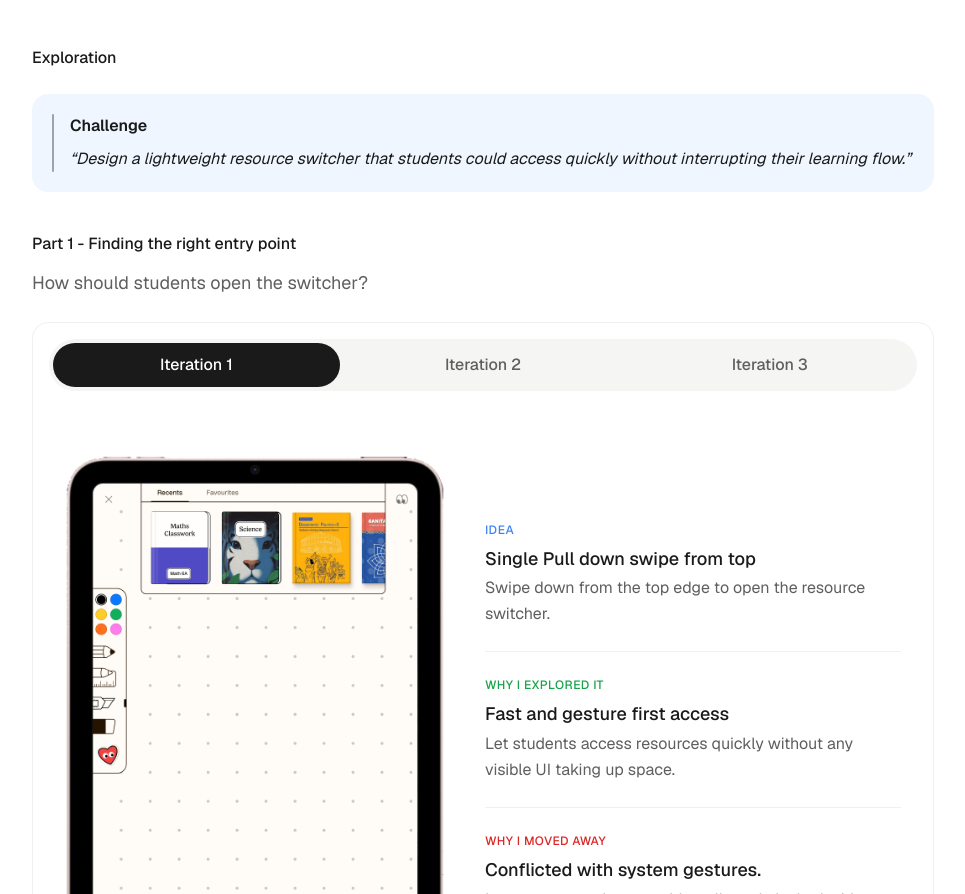
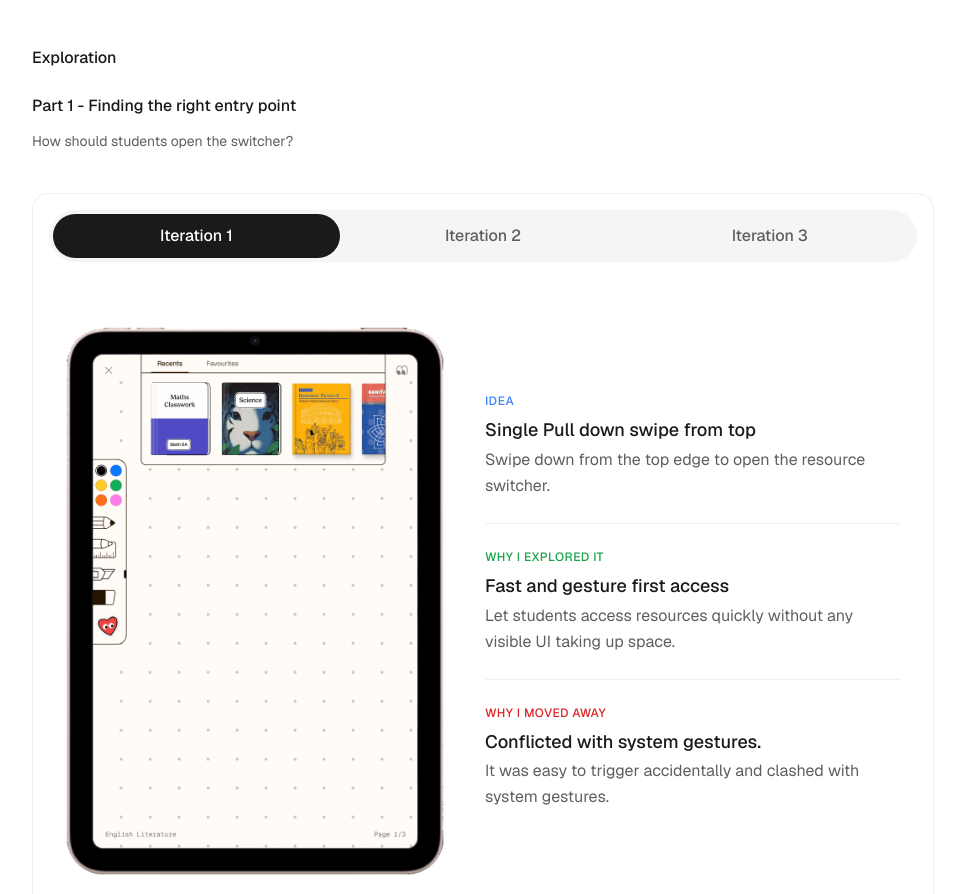
Before and after one commit to aditishinde304/my-portfolio, a Next.js app: page /work/superrbook in a window 1280 px wide. Shown: the part 3133-4027 px from the top of the page, without its empty margins (273-1238 px from the left). Built offline with nearby package versions, Linux system fonts and the light colour scheme; a web font is replaced by a local one.

Commit message:
Remove Challenge callout, shrink entry-point question, add tab spacing
Drops the standalone Challenge block above Part 1, sizes the question
down to 14px, and adds more room before the iteration tabs.

```diff
--- a/app/work/superrbook/page.tsx
+++ b/app/work/superrbook/page.tsx
@@ -364,25 +364,12 @@ export default function SuperrbookCaseStudy() {
             <div>
               <p className="text-[16px] font-medium mb-6" style={{ color: "var(--foreground)" }}>Exploration</p>
 
-              {/* Challenge */}
-              <div className="mb-10 rounded-2xl p-5 flex gap-4" style={{ background: "#EFF6FF" }}>
-                <div className="shrink-0 rounded-full" style={{ width: "2px", background: "#9CA3AF" }} />
-                <div>
-                  <p className="text-[16px] font-semibold mb-2" style={{ color: "var(--foreground)" }}>
-                    Challenge
-                  </p>
-                  <p className="text-[16px] leading-relaxed italic" style={{ color: "var(--foreground)" }}>
-                    &ldquo;Design a lightweight resource switcher that students could access quickly without interrupting their learning flow.&rdquo;
-                  </p>
-                </div>
-              </div>
-
               {/* Part 1 - Finding the right entry point */}
               <div>
                 <p className="text-[16px] font-medium mb-3" style={{ color: "var(--foreground)" }}>
                   Part 1 - Finding the right entry point
                 </p>
-                <p className="text-[18px] leading-relaxed mb-6" style={{ color: "var(--muted)" }}>
+                <p className="text-[14px] leading-relaxed mb-10" style={{ color: "var(--muted)" }}>
                   How should students open the switcher?
                 </p>
 
```
